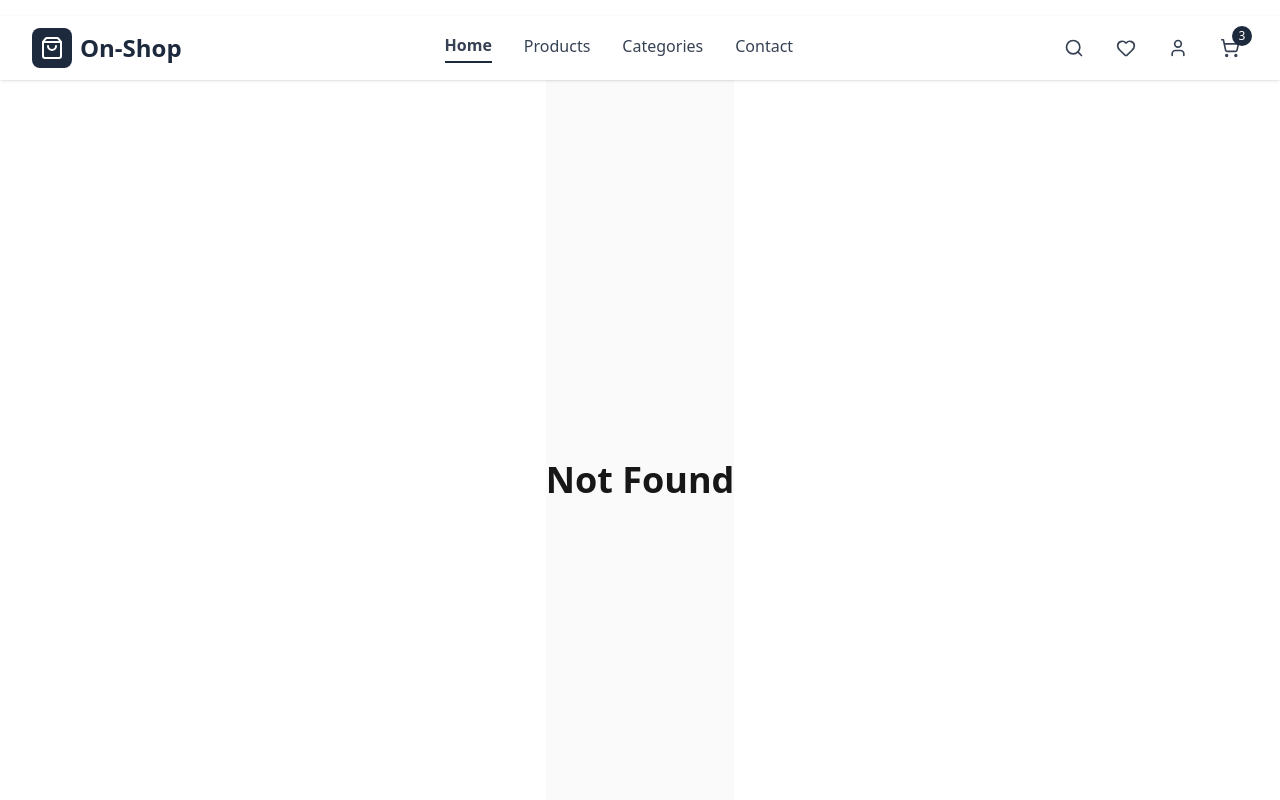
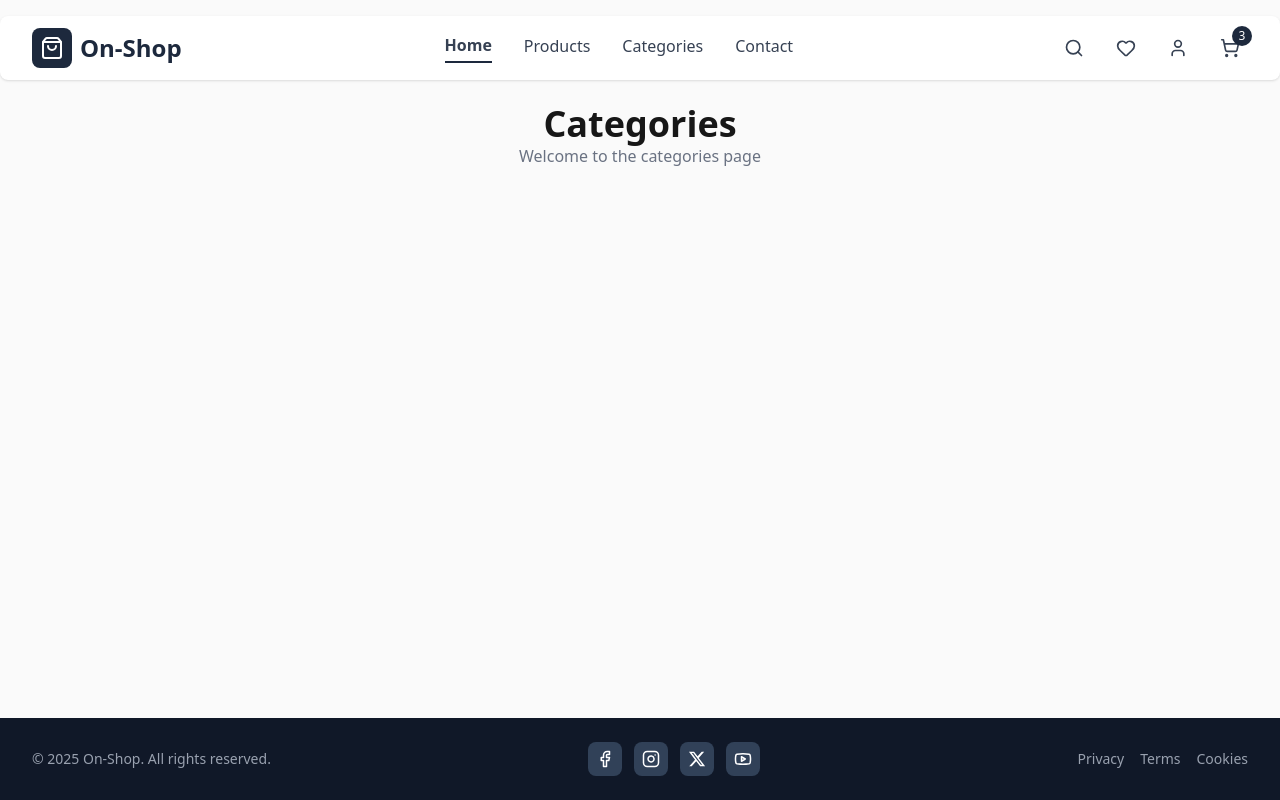
Before and after one commit to jonathanCocuy/online-shop, a Next.js app in the folder frontend/: page /categories in a window 1280 px wide. Before the commit this address had no page. Shown: the top 800 px of the page. Built offline with nearby package versions, Linux system fonts and the light colour scheme.

Commit message:
Navbar updated

```diff
--- /dev/null
+++ b/frontend/src/app/(shop)/categories/page.tsx
@@ -0,0 +1,10 @@
+"use client";
+
+export default function Categories() {
+    return (
+        <div className="flex flex-col items-center justify-center">
+            <h1 className="text-4xl font-bold">Categories</h1>
+            <p className="text-gray-500">Welcome to the categories page</p>
+        </div>
+    );
+}
--- /dev/null
+++ b/frontend/src/app/(shop)/contact/page.tsx
@@ -0,0 +1,10 @@
+"use client";
+
+export default function Contact() {
+    return (
+        <div className="flex flex-col items-center justify-center">
+            <h1 className="text-4xl font-bold">Contact</h1>
+            <p className="text-gray-500">Welcome to the contact page</p>
+        </div>
+    );
+}
--- /dev/null
+++ b/frontend/src/app/(shop)/layout.tsx
@@ -0,0 +1,26 @@
+import Navbar from "@/components/layout/Navbar";
+import Footer from "@/components/layout/Footer";
+
+export default function ShopLayout({children} : {children: React.ReactNode}) {
+    return (
+        <div className="min-h-screen w-full bg-zinc-50 font-sans dark:bg-black">
+            <div className="mx-auto flex min-h-screen flex-col">
+
+                {/* Navbar */}
+                <div className="w-full max-w-7xl mx-auto sticky top-0 z-50 mt-4">
+                    <Navbar />
+                </div>
+
+                {/* Contenido */}
+                <main className="flex-1 py-6">
+                    {children}
+                </main>
+
+                {/* Footer */}
+                <div className="w-full">
+                    <Footer />
+                </div>
+            </div>
+        </div>
+    );
+}
--- a/frontend/src/app/(shop)/page.tsx
+++ b/frontend/src/app/(shop)/page.tsx
@@ -0,0 +1,8 @@
+export default function Shop() {
+    return (
+        <div className="flex flex-col items-center justify-center">
+            <h1 className="text-4xl font-bold">Home</h1>
+            <p className="text-gray-500">Welcome to the shop</p>
+        </div>
+    );
+}
--- /dev/null
+++ b/frontend/src/app/(shop)/products/page.tsx
@@ -0,0 +1,10 @@
+"use client";
+
+export default function Products() {
+    return (
+        <div className="flex flex-col items-center justify-center">
+            <h1 className="text-4xl font-bold">Products</h1>
+            <p className="text-gray-500">Welcome to the products page</p>
+        </div>
+    );
+}
--- a/frontend/src/app/layout.tsx
+++ b/frontend/src/app/layout.tsx
@@ -1,19 +1,7 @@
 import type { Metadata } from "next";
-import { Geist, Geist_Mono, Questrial } from "next/font/google";
+import { Questrial } from "next/font/google";
 import "./globals.css";
 
-import Navbar from "@/components/layout/Navbar";
-import Footer from "@/components/layout/Footer";
-
-const geistSans = Geist({
-  variable: "--font-geist-sans",
-  subsets: ["latin"],
-});
-
-const geistMono = Geist_Mono({
-  variable: "--font-geist-mono",
-  subsets: ["latin"],
-});
 
 const questrial = Questrial({
   variable: "--font-questrial",
@@ -26,25 +14,13 @@ export const metadata: Metadata = {
   description: "On-Shop is a platform for buying and selling products online",
 };
 
-export default function RootLayout({
-  children,
-}: Readonly<{
-  children: React.ReactNode;
-}>) {
+export default function RootLayout({children} : {children: React.ReactNode}) {
   return (
     <html lang="en">
       <body
-        className={`${geistSans.variable} ${geistMono.variable} ${questrial.variable} antialiased`}
+        className={`${questrial.variable} antialiased`}
       >
-        <div className="w-full flex flex-col items-center justify-center">
-          <div className="w-full max-w-7xl mt-4">
-            <Navbar />
-          </div>
-          {children}
-          <div className="w-full">
-            <Footer />
-          </div>
-        </div>
+        {children}
       </body>
     </html>
   );
--- a/frontend/src/app/page.tsx
+++ /dev/null
@@ -1,8 +0,0 @@
-"use client";
-
-export default function Home() {
-  return (
-    <div className="flex min-h-screen justify-center bg-zinc-50 font-sans dark:bg-black">
-    </div>
-  );
-}
--- a/frontend/src/components/layout/Navbar.tsx
+++ b/frontend/src/components/layout/Navbar.tsx
@@ -1,6 +1,7 @@
 "use client";
 
 import { useState } from "react";
+import Link from "next/link";
 import { ShoppingCart, Search, Menu, X, User, Heart, ShoppingBag } from "lucide-react";
 
 export default function Navbar() {
@@ -9,7 +10,7 @@ export default function Navbar() {
     const [activeLink, setActiveLink] = useState("Home");
 
     return (
-        <nav className="bg-white shadow-sm sticky top-0 z-50">
+        <nav className="bg-white shadow-sm sticky top-0 z-50 rounded-lg">
             <div className="max-w-7xl mx-auto px-4 sm:px-6 lg:px-8">
                 <div className="flex items-center justify-between h-16">
                     {/* Logo */}
@@ -26,42 +27,42 @@ export default function Navbar() {
 
                     {/* Desktop Navigation */}
                     <div className="hidden md:flex items-center flex-1 justify-center space-x-8">
-                        <a
-                            href="#"
+                        <Link
+                            href="/"
                             onClick={() => setActiveLink("Home")}
                             className={`text-gray-700 hover:text-slate-800 hover:scale-105 transition-all font-medium pb-1 ${
                                 activeLink === "Home" ? "border-b-2 border-slate-800 font-semibold" : ""
                             }`}
                         >
                             Home
-                        </a>
-                        <a
-                            href="#"
+                        </Link>
+                        <Link
+                            href="/products"
                             onClick={() => setActiveLink("Products")}
                             className={`text-gray-700 hover:text-slate-800 hover:scale-105 transition-all font-medium pb-1 ${
                                 activeLink === "Products" ? "border-b-2 border-slate-800 font-semibold" : ""
                             }`}
                         >
                             Products
-                        </a>
-                        <a
-                            href="#"
+                        </Link>
+                        <Link
+                            href="/categories"
                             onClick={() => setActiveLink("Categories")}
                             className={`text-gray-700 hover:text-slate-800 hover:scale-105 transition-all font-medium pb-1 ${
                                 activeLink === "Categories" ? "border-b-2 border-slate-800 font-semibold" : ""
                             }`}
                         >
                             Categories
-                        </a>
-                        <a
-                            href="#"
+                        </Link>
+                        <Link
+                            href="/contact"
                             onClick={() => setActiveLink("Contact")}
                             className={`text-gray-700 hover:text-slate-800 hover:scale-105 transition-all font-medium pb-1 ${
                                 activeLink === "Contact" ? "border-b-2 border-slate-800 font-semibold" : ""
                             }`}
                         >
                             Contact
-                        </a>
+                        </Link>
                     </div>
 
                     {/* Icons */}
@@ -125,42 +126,42 @@ export default function Navbar() {
             {isOpen && (
                 <div className="md:hidden border-t border-gray-200 bg-white">
                     <div className="px-4 pt-2 pb-4 space-y-1">
-                        <a
-                            href="#"
+                        <Link
+                            href="/"
                             onClick={() => setActiveLink("Home")}
                             className={`block px-3 py-2 rounded-md text-gray-700 hover:bg-slate-100 hover:text-slate-800 transition-colors ${
                                 activeLink === "Home" ? "bg-slate-800 text-white font-semibold" : ""
                             }`}
                         >
                             Home
-                        </a>
-                        <a
-                            href="#"
+                        </Link>
+                        <Link
+                            href="/products"
                             onClick={() => setActiveLink("Products")}
                             className={`block px-3 py-2 rounded-md text-gray-700 hover:bg-slate-100 hover:text-slate-800 transition-colors ${
                                 activeLink === "Products" ? "bg-slate-800 text-white font-semibold" : ""
                             }`}
                         >
                             Products
-                        </a>
-                        <a
-                            href="#"
+                        </Link>
+                        <Link
+                            href="/categories"
                             onClick={() => setActiveLink("Categories")}
                             className={`block px-3 py-2 rounded-md text-gray-700 hover:bg-slate-100 hover:text-slate-800 transition-colors ${
                                 activeLink === "Categories" ? "bg-slate-800 text-white font-semibold" : ""
                             }`}
                         >
                             Categories
-                        </a>
-                        <a
-                            href="#"
+                        </Link>
+                        <Link
+                            href="/contact"
                             onClick={() => setActiveLink("Contact")}
                             className={`block px-3 py-2 rounded-md text-gray-700 hover:bg-slate-100 hover:text-slate-800 transition-colors ${
                                 activeLink === "Contact" ? "bg-slate-800 text-white font-semibold" : ""
                             }`}
                         >
                             Contact
-                        </a>
+                        </Link>
                         <div className="pt-4 border-t border-gray-200 mt-4 flex space-x-4 px-3">
                             <button className="p-2 text-gray-700 hover:text-slate-800">
                                 <Search size={20} />
```
